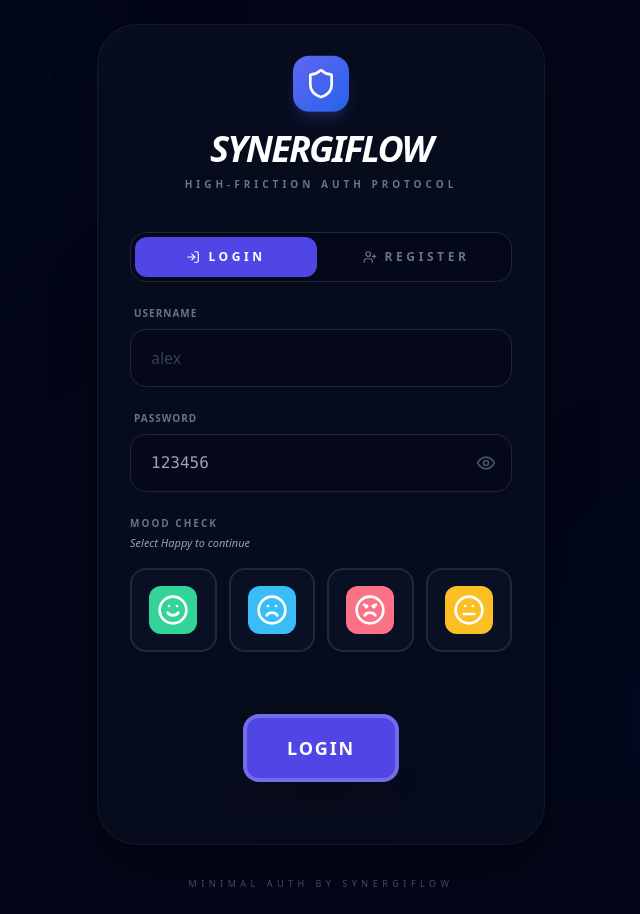
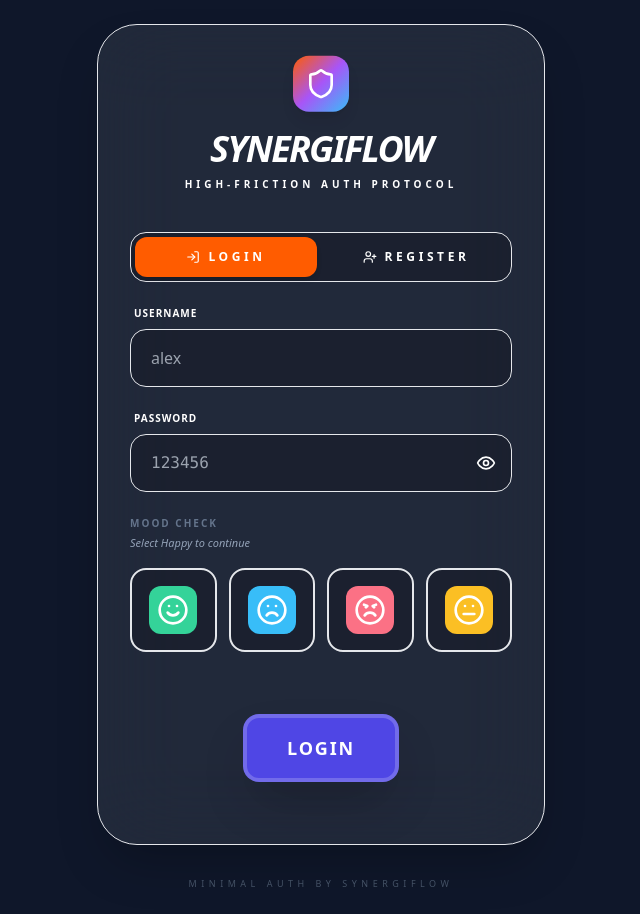
Before and after one commit to Hackaton-UPTC/SynergiFlow, a React (Vite) app in the folder frontend/: page / in a window 1280 px wide. Shown: the whole page, without its empty margins (319-959 px from the left). Built offline with nearby package versions, Linux system fonts and the light colour scheme.

Commit message:
feat: initialize SynergiFlow frontend with authentication UI and mood-based login flow

```diff
--- a/frontend/src/App.tsx
+++ b/frontend/src/App.tsx
@@ -3,7 +3,8 @@ import axios from 'axios';
 import { motion, AnimatePresence } from 'framer-motion';
 import { Shield, Eye, EyeOff, LogIn, UserPlus, CheckCircle2, Loader2, Smile, Frown, Angry, Meh } from 'lucide-react';
 import { EscapingButton } from './components/EscapingButton';
-import './index.css';
+import Dashboard from './pages/Dashboard';
+import './index.scss';
 
 type AuthMode = 'login' | 'register';
 
@@ -70,11 +71,15 @@ export default function App() {
     }
   };
 
+  if (session) {
+    return <Dashboard />;
+  }
+
   return (
-    <div className="min-h-screen w-full bg-[#020617] text-slate-200 flex items-center justify-center p-6 font-sans selection:bg-indigo-500/30">
+    <div className="min-h-screen w-full bg-bg-main text-text-main flex items-center justify-center p-6 font-sans selection:bg-primary/30">
       <div className="fixed inset-0 overflow-hidden pointer-events-none">
-        <div className="absolute -top-[10%] -left-[10%] w-[40%] h-[40%] bg-indigo-900/20 rounded-full blur-[120px] animate-slow-pulse" />
-        <div className="absolute -bottom-[10%] -right-[10%] w-[40%] h-[40%] bg-blue-900/20 rounded-full blur-[120px] animate-slow-pulse" />
+        <div className="absolute -top-[10%] -left-[10%] w-[40%] h-[40%] bg-primary/20 rounded-full blur-[120px] animate-slow-pulse" />
+        <div className="absolute -bottom-[10%] -right-[10%] w-[40%] h-[40%] bg-synergy-blue/20 rounded-full blur-[120px] animate-slow-pulse" />
       </div>
 
       <motion.main
@@ -84,31 +89,31 @@ export default function App() {
         transition={errorFlash ? { duration: 0.6 } : { duration: 0.25 }}
         className="max-w-md w-full relative z-10"
       >
-        <div className={`backdrop-blur-2xl p-8 rounded-[2.5rem] border shadow-[0_25px_50px_-12px_rgba(0,0,0,0.5)] transition-colors duration-300 ${errorFlash ? 'bg-red-950/50 border-red-500/60' : 'bg-slate-900/40 border-slate-800/50'}`}>
+        <div className={`backdrop-blur-2xl p-8 rounded-[2.5rem] border shadow-2xl transition-colors duration-300 ${errorFlash ? 'bg-chaos-red/20 border-chaos-red/60' : 'bg-bg-card border-border-soft'}`}>
           <header className="text-center mb-10">
             <motion.div
               animate={{ y: [0, -5, 0] }}
               transition={{ repeat: Infinity, duration: 3, ease: 'easeInOut' }}
-              className="inline-flex p-3 rounded-2xl bg-gradient-to-br from-indigo-500 to-blue-600 mb-4 shadow-lg shadow-indigo-500/20"
+              className="inline-flex p-3 rounded-2xl bg-enterprise-gradient mb-4 shadow-lg shadow-primary/20"
             >
               <Shield className="w-8 h-8 text-white" />
             </motion.div>
             <h1 className="text-4xl font-black tracking-tighter text-white mb-2 italic">SYNERGIFLOW</h1>
-            <p className="text-[10px] font-bold uppercase tracking-[0.4em] text-slate-500">High-Friction Auth Protocol</p>
+            <p className="text-[10px] font-bold uppercase tracking-[0.4em] text-text-muted">High-Friction Auth Protocol</p>
           </header>
 
-          <div className="grid grid-cols-2 gap-2 mb-6 p-1 rounded-2xl bg-slate-950/50 border border-slate-800">
+          <div className="grid grid-cols-2 gap-2 mb-6 p-1 rounded-2xl bg-black/20 border border-border-soft">
             <button
               type="button"
               onClick={() => setMode('login')}
-              className={`flex items-center justify-center gap-2 rounded-xl px-4 py-3 text-xs font-black uppercase tracking-[0.3em] transition-colors ${mode === 'login' ? 'bg-indigo-600 text-white' : 'text-slate-500 hover:text-slate-300'}`}
+              className={`flex items-center justify-center gap-2 rounded-xl px-4 py-3 text-xs font-black uppercase tracking-[0.3em] transition-colors ${mode === 'login' ? 'bg-primary text-white shadow-md shadow-primary/20' : 'text-text-muted hover:text-text-main'}`}
             >
               <LogIn size={14} /> Login
             </button>
             <button
               type="button"
               onClick={() => setMode('register')}
-              className={`flex items-center justify-center gap-2 rounded-xl px-4 py-3 text-xs font-black uppercase tracking-[0.3em] transition-colors ${mode === 'register' ? 'bg-indigo-600 text-white' : 'text-slate-500 hover:text-slate-300'}`}
+              className={`flex items-center justify-center gap-2 rounded-xl px-4 py-3 text-xs font-black uppercase tracking-[0.3em] transition-colors ${mode === 'register' ? 'bg-primary text-white shadow-md shadow-primary/20' : 'text-text-muted hover:text-text-main'}`}
             >
               <UserPlus size={14} /> Register
             </button>
@@ -117,12 +122,12 @@ export default function App() {
           <form id="auth-form" onSubmit={handleSubmit} className="space-y-8">
             <div className="space-y-6">
               <div className="group">
-                <label className="text-[10px] font-black uppercase tracking-widest text-slate-500 ml-1 block mb-2 group-focus-within:text-indigo-400 transition-colors">Username</label>
+                <label className="text-[10px] font-black uppercase tracking-widest text-text-muted ml-1 block mb-2 group-focus-within:text-primary transition-colors">Username</label>
                 <input
                   type="text"
                   required
                   autoComplete="username"
-                  className="w-full bg-slate-950/50 border border-slate-800 rounded-2xl px-5 py-4 focus:ring-2 focus:ring-indigo-500/50 focus:border-indigo-500 outline-none transition-all placeholder:text-slate-700"
+                  className="w-full bg-black/20 border border-border-soft rounded-2xl px-5 py-4 focus:ring-2 focus:ring-primary/50 focus:border-primary outline-none transition-all placeholder:text-text-disabled"
                   placeholder="alex"
                   value={username}
                   onChange={(e) => setUsername(e.target.value)}
@@ -130,13 +135,13 @@ export default function App() {
               </div>
 
               <div className="group relative">
-                <label className="text-[10px] font-black uppercase tracking-widest text-slate-500 ml-1 block mb-2 group-focus-within:text-indigo-400 transition-colors">Password</label>
+                <label className="text-[10px] font-black uppercase tracking-widest text-text-muted ml-1 block mb-2 group-focus-within:text-primary transition-colors">Password</label>
                 <div className="relative">
                   <input
                     type={showPassword ? 'text' : 'password'}
                     required
                     autoComplete={mode === 'login' ? 'current-password' : 'new-password'}
-                    className="w-full bg-slate-950/50 border border-slate-800 rounded-2xl px-5 py-4 focus:ring-2 focus:ring-indigo-500/50 focus:border-indigo-500 outline-none transition-all pr-14 font-mono text-indigo-300"
+                    className="w-full bg-black/20 border border-border-soft rounded-2xl px-5 py-4 focus:ring-2 focus:ring-primary/50 focus:border-primary outline-none transition-all pr-14 font-mono text-primary-light"
                     placeholder="123456"
                     value={password}
                     onChange={(e) => setPassword(e.target.value)}
@@ -144,7 +149,7 @@ export default function App() {
                   <button
                     type="button"
                     onClick={() => setShowPassword(!showPassword)}
-                    className="absolute right-4 top-1/2 -translate-y-1/2 text-slate-600 hover:text-indigo-400 transition-colors"
+                    className="absolute right-4 top-1/2 -translate-y-1/2 text-text-muted hover:text-primary transition-colors"
                   >
                     {showPassword ? <EyeOff size={20} /> : <Eye size={20} />}
                   </button>
@@ -165,7 +170,7 @@ export default function App() {
                       whileTap={{ scale: 0.95 }}
                       onClick={() => setMood(item.name)}
                       className={`p-4 rounded-2xl border-2 transition-all flex flex-col items-center justify-center gap-2 relative overflow-hidden group ${
-                        mood === item.name ? 'border-indigo-500 bg-indigo-500/20 shadow-[0_0_20px_rgba(99,102,241,0.3)]' : 'border-slate-800 bg-slate-900/50 hover:border-slate-600'
+                        mood === item.name ? 'border-primary bg-primary/20 shadow-[0_0_20px_rgba(255,92,0,0.3)]' : 'border-border-soft bg-black/20 hover:border-text-muted'
                       }`}
                     >
                       <div className={`p-2 rounded-xl text-white transition-transform duration-500 group-hover:scale-110 ${item.color}`}>{item.icon}</div>
--- a/frontend/src/index.css
+++ /dev/null
@@ -1,22 +0,0 @@
-@tailwind base;
-@tailwind components;
-@tailwind utilities;
-
-@layer base {
-  body {
-    @apply bg-[#020617] text-slate-200 antialiased;
-  }
-}
-
-/* Custom scrollbar for that premium feel */
-::-webkit-scrollbar {
-  width: 8px;
-}
-
-::-webkit-scrollbar-track {
-  @apply bg-transparent;
-}
-
-::-webkit-scrollbar-thumb {
-  @apply bg-slate-800 rounded-full hover:bg-slate-700 transition-colors;
-}
--- /dev/null
+++ b/frontend/src/index.scss
@@ -0,0 +1,31 @@
+@import './styles/_colors.scss';
+
+@tailwind base;
+@tailwind components;
+@tailwind utilities;
+
+@layer base {
+  body {
+    background-color: var(--color-bg-main);
+    color: var(--color-text-main);
+    @apply antialiased;
+  }
+}
+
+/* Custom scrollbar using institutional colors */
+::-webkit-scrollbar {
+  width: 8px;
+}
+
+::-webkit-scrollbar-track {
+  background: transparent;
+}
+
+::-webkit-scrollbar-thumb {
+  background: var(--color-bg-card-strong);
+  border-radius: 9999px;
+
+  &:hover {
+    background: var(--color-primary);
+  }
+}
--- a/frontend/src/main.tsx
+++ b/frontend/src/main.tsx
@@ -1,7 +1,7 @@
 import React from 'react'
 import ReactDOM from 'react-dom/client'
 import App from './App.tsx'
-import './index.css'
+import './index.scss'
 
 ReactDOM.createRoot(document.getElementById('root')!).render(
   <React.StrictMode>
--- a/frontend/tailwind.config.js
+++ b/frontend/tailwind.config.js
@@ -6,6 +6,35 @@ export default {
   ],
   theme: {
     extend: {
+      colors: {
+        primary: {
+          DEFAULT: 'var(--color-primary)',
+          light: 'var(--color-primary-light)',
+          dark: 'var(--color-primary-dark)',
+        },
+        synergy: {
+          blue: 'var(--color-synergy-blue)',
+        },
+        bureaucracy: {
+          purple: 'var(--color-bureaucracy-purple)',
+        },
+        compliance: {
+          yellow: 'var(--color-compliance-yellow)',
+        },
+        chaos: {
+          red: 'var(--color-error-red)',
+          dark: 'var(--color-error-dark)',
+        },
+        bg: {
+          main: 'var(--color-bg-main)',
+          card: 'var(--color-bg-card)',
+          'card-strong': 'var(--color-bg-card-strong)',
+        }
+      },
+      backgroundImage: {
+        'enterprise-gradient': 'var(--gradient-enterprise)',
+        'danger-gradient': 'var(--gradient-danger)',
+      },
       animation: {
         'slow-pulse': 'pulse 4s cubic-bezier(0.4, 0, 0.6, 1) infinite',
       }
```
Also changed, not shown: frontend/package.json (+8 -6 lines), frontend/src/components/Sidebar.tsx (+10 -10 lines), frontend/src/pages/Dashboard.tsx (+15 -15 lines), frontend/src/pages/Login.tsx (+7 -7 lines), 1 other file (tests, documents, lock files or other folders).
